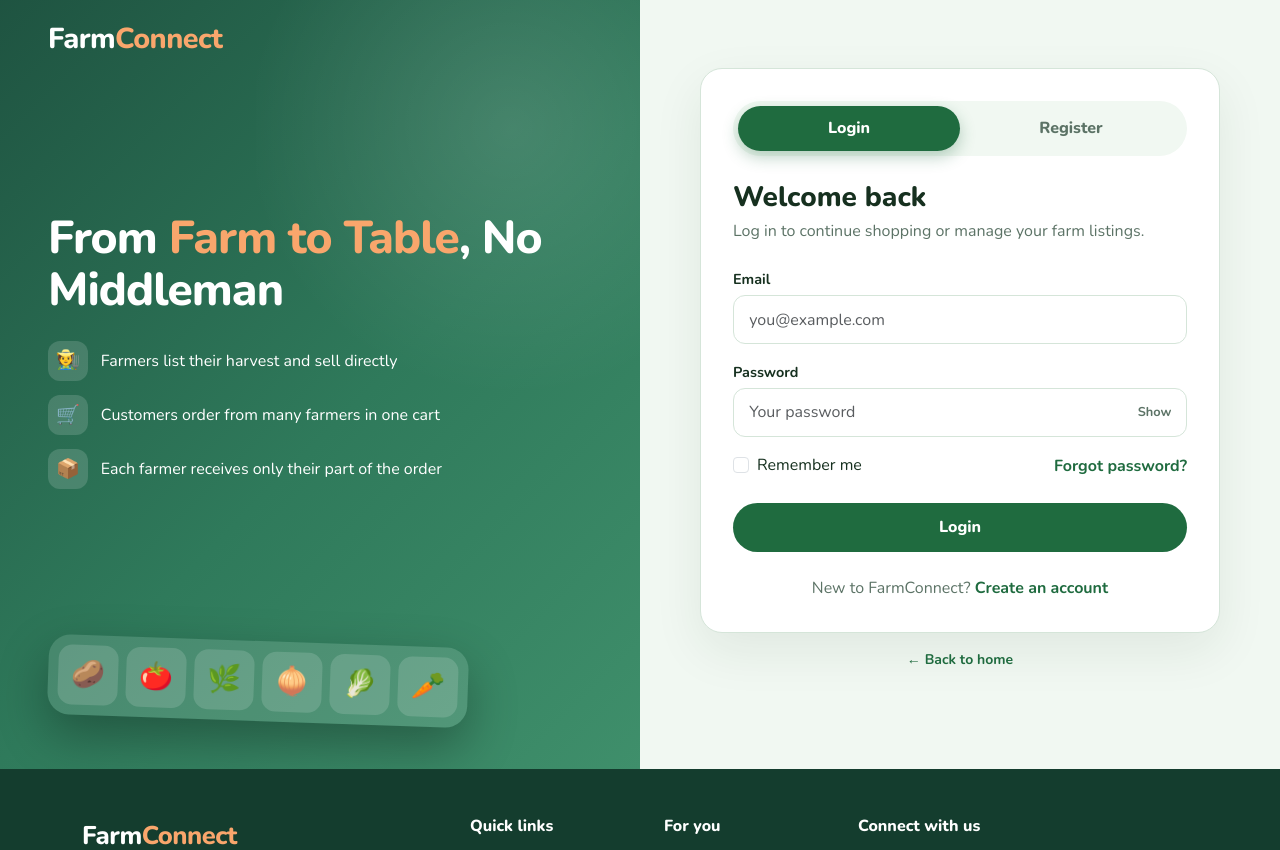
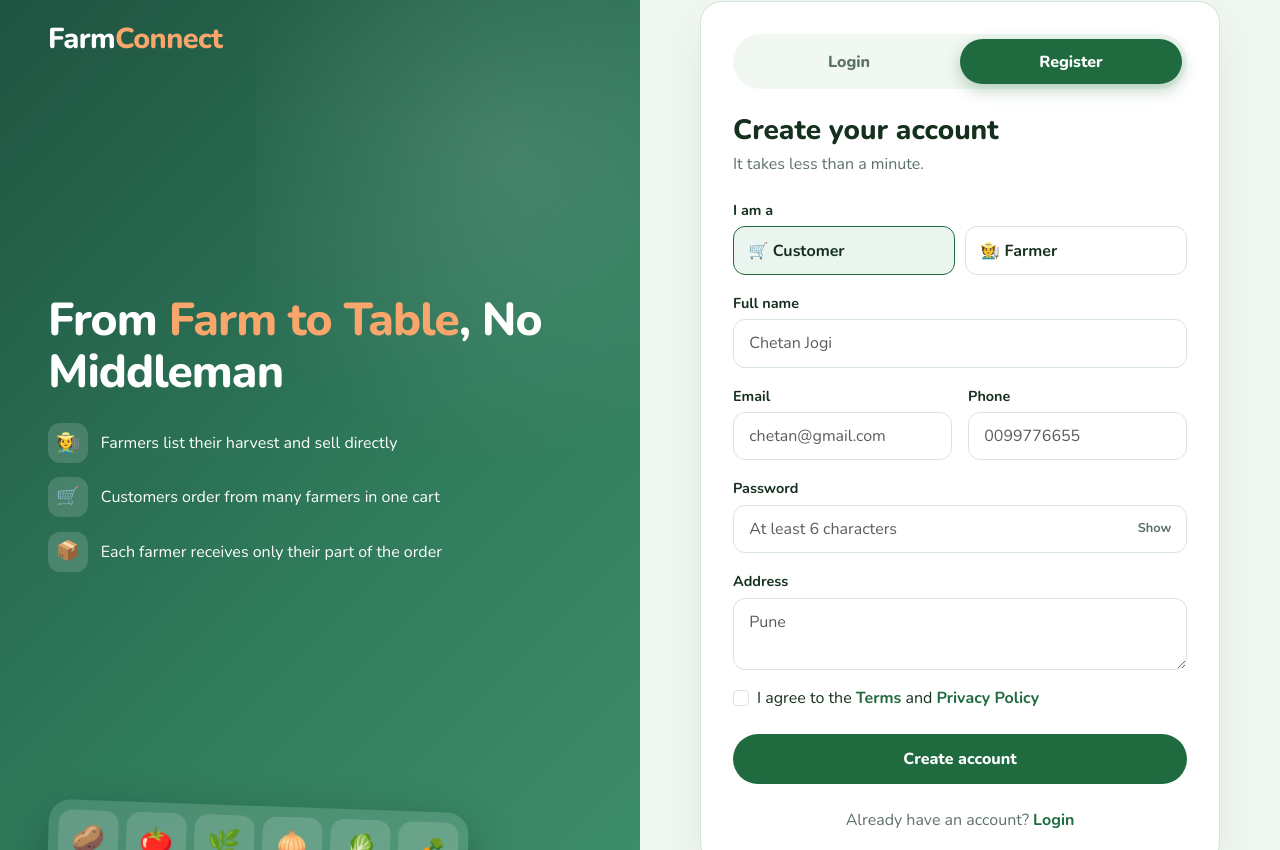
Before and after one commit to Ptapkire/FarmerToCustomer_UI, an Angular app: page /login in a window 1280 px wide. Shown: the part 690-1540 px from the top of the page. Built offline with nearby package versions, Linux system fonts and the light colour scheme.

Commit message:
Login and register tab active

```diff
--- a/src/app/app.routes.ts
+++ b/src/app/app.routes.ts
@@ -3,6 +3,7 @@ import { Home } from './pages/home/home';
 import { Login } from './pages/login/login';
 import { Category } from './pages/category/category';
 import { authGuard } from './core/guards/auth-guard';
+import { beforeDeactiveGuardGuard } from './core/guards/before-deactive-guard-guard';
 
 export const routes: Routes = [
     {
@@ -21,6 +22,7 @@ export const routes: Routes = [
     {
         path : 'category',
         component : Category,
-        canActivate : [authGuard]  // we can have multiple guards.
+        canActivate : [authGuard],  // we can have multiple guards.
+        canDeactivate : [beforeDeactiveGuardGuard]
     }
 ];
--- /dev/null
+++ b/src/app/core/guards/before-deactive-guard-guard.ts
@@ -0,0 +1,6 @@
+import { CanDeactivateFn } from '@angular/router';
+
+export const beforeDeactiveGuardGuard: CanDeactivateFn<unknown> = (component, currentRoute, currentState, nextState) => {
+  debugger;
+  return true;
+};
--- a/src/app/pages/login/login.css
+++ b/src/app/pages/login/login.css
@@ -1,50 +1,309 @@
-.parentAuth{background:var(--bg);color:var(--ink);font-family:var(--font-body);min-height:100vh}
-h1,h2,h3,h4,h5,.brand{font-family:var(--font-head);font-weight:var(--hw)}
-.muted{color:var(--muted)}
-a{color:var(--primary);font-weight:700;text-decoration:none}
-a:hover{text-decoration:underline}
-:focus-visible{outline:3px solid var(--cta);outline-offset:2px}
+.parentAuth {
+    background: var(--bg);
+    color: var(--ink);
+    font-family: var(--font-body);
+    min-height: 100vh
+}
+
+h1,
+h2,
+h3,
+h4,
+h5,
+.brand {
+    font-family: var(--font-head);
+    font-weight: var(--hw)
+}
+
+.muted {
+    color: var(--muted)
+}
+
+a {
+    color: var(--primary);
+    font-weight: 700;
+    text-decoration: none
+}
+
+a:hover {
+    text-decoration: underline
+}
+
+:focus-visible {
+    outline: 3px solid var(--cta);
+    outline-offset: 2px
+}
 
 
-.auth{min-height:100vh;display:grid;grid-template-columns:1fr 1fr}
-@media(max-width:991px){.auth{grid-template-columns:1fr}.side{display:none!important}.mbrand{display:block!important}}
+.auth {
+    min-height: 100vh;
+    display: grid;
+    grid-template-columns: 1fr 1fr
+}
+
+@media(max-width:991px) {
+    .auth {
+        grid-template-columns: 1fr
+    }
+
+    .side {
+        display: none !important
+    }
+
+    .mbrand {
+        display: block !important
+    }
+}
 
 /* left panel */
-.side{background:var(--hero);color:var(--hero-ink);position:relative;overflow:hidden;padding:3rem;display:flex;flex-direction:column;justify-content:space-between}
-.side::before{content:"";position:absolute;right:-20%;top:-20%;width:80%;height:80%;background:radial-gradient(circle,rgba(255,255,255,.12),transparent 65%)}
-.brand{font-size:1.8rem;color:#fff;letter-spacing:-.02em;text-decoration:none}
-.brand b{color:var(--hl)}
-.brand:hover{text-decoration:none}
-.side h1{font-size:clamp(2rem,3.6vw,3rem);line-height:1.12;letter-spacing:-.02em}
-.side h1 em{font-style:normal;color:var(--hl)}
-.perks{list-style:none;padding:0;margin:1.6rem 0 0;display:grid;gap:.9rem}
-.perks li{display:flex;gap:.8rem;align-items:center}
-.perks .ic{width:40px;height:40px;border-radius:12px;background:rgba(255,255,255,.15);display:grid;place-items:center;font-size:1.2rem;flex:none}
-.collage{display:grid;grid-template-columns:repeat(6,1fr);gap:8px;max-width:420px}
-.collage div{aspect-ratio:1;border-radius:14px;display:grid;place-items:center;font-size:1.7rem;background:rgba(255,255,255,.14)}
-.relative-z{position:relative;z-index:1}
+.side {
+    background: var(--hero);
+    color: var(--hero-ink);
+    position: relative;
+    overflow: hidden;
+    padding: 3rem;
+    display: flex;
+    flex-direction: column;
+    justify-content: space-between
+}
+
+.side::before {
+    content: "";
+    position: absolute;
+    right: -20%;
+    top: -20%;
+    width: 80%;
+    height: 80%;
+    background: radial-gradient(circle, rgba(255, 255, 255, .12), transparent 65%)
+}
+
+.brand {
+    font-size: 1.8rem;
+    color: #fff;
+    letter-spacing: -.02em;
+    text-decoration: none
+}
+
+.brand b {
+    color: var(--hl)
+}
+
+.brand:hover {
+    text-decoration: none
+}
+
+.side h1 {
+    font-size: clamp(2rem, 3.6vw, 3rem);
+    line-height: 1.12;
+    letter-spacing: -.02em
+}
+
+.side h1 em {
+    font-style: normal;
+    color: var(--hl)
+}
+
+.perks {
+    list-style: none;
+    padding: 0;
+    margin: 1.6rem 0 0;
+    display: grid;
+    gap: .9rem
+}
+
+.perks li {
+    display: flex;
+    gap: .8rem;
+    align-items: center
+}
+
+.perks .ic {
+    width: 40px;
+    height: 40px;
+    border-radius: 12px;
+    background: rgba(255, 255, 255, .15);
+    display: grid;
+    place-items: center;
+    font-size: 1.2rem;
+    flex: none
+}
+
+.collage {
+    display: grid;
+    grid-template-columns: repeat(6, 1fr);
+    gap: 8px;
+    max-width: 420px
+}
+
+.collage div {
+    aspect-ratio: 1;
+    border-radius: 14px;
+    display: grid;
+    place-items: center;
+    font-size: 1.7rem;
+    background: rgba(255, 255, 255, .14)
+}
+
+.relative-z {
+    position: relative;
+    z-index: 1
+}
 
 /* right panel */
-.main{display:flex;align-items:center;justify-content:center;padding:2rem 1rem}
-.box{width:100%;max-width:520px}
-.mbrand{display:none;text-align:center;margin-bottom:1.2rem}
-.mbrand .brand{color:var(--primary)}
-.mbrand .brand b{color:#E58A4A}
-.card-t{background:var(--surface);border:1px solid var(--line);border-radius:calc(var(--radius) + 6px);padding:2rem;box-shadow:0 18px 50px rgba(22,48,31,.08)}
-.toggle{display:grid;grid-template-columns:1fr 1fr;background:var(--bg);border-radius:999px;padding:5px;margin-bottom:1.6rem}
-.toggle button{border:0;background:transparent;border-radius:999px;padding:.65rem;font-weight:800;color:var(--muted);transition:.2s}
-.toggle button[aria-selected="true"]{background:var(--primary);color:var(--primary-ink);box-shadow:0 6px 16px rgba(31,107,63,.3)}
-.form-label{font-weight:700;font-size:.9rem;margin-bottom:.3rem}
-.form-control,.form-select{border:1.5px solid var(--line);border-radius:12px;padding:.7rem .95rem;background:#fff;color:var(--ink)}
-.form-control:focus,.form-select:focus{border-color:var(--primary);box-shadow:0 0 0 .2rem rgba(31,107,63,.15)}
-.pw{position:relative}
-.pw .eye{position:absolute;right:6px;top:50%;transform:translateY(-50%);border:0;background:none;padding:.4rem .6rem;color:var(--muted);font-weight:700;font-size:.8rem}
-.btn-main{background:var(--primary);color:var(--primary-ink);border:0;border-radius:999px;font-weight:800;padding:.8rem 1rem}
-.btn-main:hover{background:var(--primary);color:var(--primary-ink);filter:brightness(1.15)}
-.role-pick{display:grid;grid-template-columns:1fr 1fr;gap:.6rem}
-.role-pick input{position:absolute;opacity:0}
-.role-pick label{border:1.5px solid var(--line);border-radius:12px;padding:.7rem .9rem;cursor:pointer;display:flex;gap:.6rem;align-items:center;font-weight:700}
-.role-pick input:checked+label{border-color:var(--primary);background:#E9F5EE}
-.role-pick input:focus-visible+label{outline:3px solid var(--cta);outline-offset:2px}
-.pane[hidden]{display:none}
-.payload{background:#0F2A1E;color:#CDEBD9;border-radius:12px;padding:1rem;font-size:.82rem;overflow:auto;margin:0}
+.main {
+    display: flex;
+    align-items: center;
+    justify-content: center;
+    padding: 2rem 1rem
+}
+
+.box {
+    width: 100%;
+    max-width: 520px
+}
+
+.mbrand {
+    display: none;
+    text-align: center;
+    margin-bottom: 1.2rem
+}
+
+.mbrand .brand {
+    color: var(--primary)
+}
+
+.mbrand .brand b {
+    color: #E58A4A
+}
+
+.card-t {
+    background: var(--surface);
+    border: 1px solid var(--line);
+    border-radius: calc(var(--radius) + 6px);
+    padding: 2rem;
+    box-shadow: 0 18px 50px rgba(22, 48, 31, .08)
+}
+
+.toggle {
+    display: grid;
+    grid-template-columns: 1fr 1fr;
+    background: var(--bg);
+    border-radius: 999px;
+    padding: 5px;
+    margin-bottom: 1.6rem
+}
+
+.toggle button {
+    border: 0;
+    background: transparent;
+    border-radius: 999px;
+    padding: .65rem;
+    font-weight: 800;
+    color: var(--muted);
+    transition: .2s
+}
+
+.toggle button.active {
+    background: var(--primary);
+    color: var(--primary-ink);
+    box-shadow: 0 6px 16px rgba(31, 107, 63, .3)
+}
+
+.form-label {
+    font-weight: 700;
+    font-size: .9rem;
+    margin-bottom: .3rem
+}
+
+.form-control,
+.form-select {
+    border: 1.5px solid var(--line);
+    border-radius: 12px;
+    padding: .7rem .95rem;
+    background: #fff;
+    color: var(--ink)
+}
+
+.form-control:focus,
+.form-select:focus {
+    border-color: var(--primary);
+    box-shadow: 0 0 0 .2rem rgba(31, 107, 63, .15)
+}
+
+.pw {
+    position: relative
+}
+
+.pw .eye {
+    position: absolute;
+    right: 6px;
+    top: 50%;
+    transform: translateY(-50%);
+    border: 0;
+    background: none;
+    padding: .4rem .6rem;
+    color: var(--muted);
+    font-weight: 700;
+    font-size: .8rem
+}
+
+.btn-main {
+    background: var(--primary);
+    color: var(--primary-ink);
+    border: 0;
+    border-radius: 999px;
+    font-weight: 800;
+    padding: .8rem 1rem
+}
+
+.btn-main:hover {
+    background: var(--primary);
+    color: var(--primary-ink);
+    filter: brightness(1.15)
+}
+
+.role-pick {
+    display: grid;
+    grid-template-columns: 1fr 1fr;
+    gap: .6rem
+}
+
+.role-pick input {
+    position: absolute;
+    opacity: 0
+}
+
+.role-pick label {
+    border: 1.5px solid var(--line);
+    border-radius: 12px;
+    padding: .7rem .9rem;
+    cursor: pointer;
+    display: flex;
+    gap: .6rem;
+    align-items: center;
+    font-weight: 700
+}
+
+.role-pick input:checked+label {
+    border-color: var(--primary);
+    background: #E9F5EE
+}
+
+.role-pick input:focus-visible+label {
+    outline: 3px solid var(--cta);
+    outline-offset: 2px
+}
+
+.pane[hidden] {
+    display: none
+}
+
+.payload {
+    background: #0F2A1E;
+    color: #CDEBD9;
+    border-radius: 12px;
+    padding: 1rem;
+    font-size: .82rem;
+    overflow: auto;
+    margin: 0
+}
--- a/src/app/pages/login/login.html
+++ b/src/app/pages/login/login.html
@@ -25,16 +25,18 @@
         <!-- RIGHT: forms -->
         <main class="main">
             <div class="box">
-                <div class="mbrand"><a class="brand" href="index.html">Farm<b>Connect</b></a></div>
+                <div class="mbrand">
+                    <a class="brand" href="index.html">Farm<b>Connect</b></a>
+                </div>
                 <div class="card-t">
-
                     <div class="toggle" role="tablist" aria-label="Choose form">
-                        <button type="button" role="tab" id="tab-login" aria-selected="true"
-                            aria-controls="pane-login">Login</button>
-                        <button type="button" role="tab" id="tab-register" aria-selected="false"
-                            aria-controls="pane-register">Register</button>
+                        <button type="button" [ngClass]="{'active': isLoginFormVisiable()}" role="tab" id="tab-login"
+                            aria-controls="pane-login" (click)="onToggleForm(true)">Login</button>
+                        <button type="button"[ngClass]="{'active': !isLoginFormVisiable()}"role="tab" id="tab-register"
+                            aria-controls="pane-register" (click)="onToggleForm(false)">Register</button>
                     </div>
 
+                    @if(isLoginFormVisiable()){
                     <!-- LOGIN -->
                     <section class="pane" id="pane-login" role="tabpanel" aria-labelledby="tab-login">
                         <h3 class="mb-1">Welcome back</h3>
@@ -43,14 +45,16 @@
                             <div class="mb-3">
                                 <label class="form-label" for="loginEmail">Email</label>
                                 <input type="email" class="form-control" id="loginEmail" name="email"
-                                   [(ngModel)]="loginObj.email" placeholder="you@example.com" autocomplete="email" required>
+                                    [(ngModel)]="loginObj.email" placeholder="you@example.com" autocomplete="email"
+                                    required>
                                 <div class="invalid-feedback">Please enter a valid email.</div>
                             </div>
                             <div class="mb-3">
                                 <label class="form-label" for="loginPassword">Password</label>
                                 <div class="pw">
                                     <input type="password" class="form-control" id="loginPassword" name="password"
-                                       [(ngModel)]="loginObj.password" placeholder="Your password" autocomplete="current-password" required>
+                                        [(ngModel)]="loginObj.password" placeholder="Your password"
+                                        autocomplete="current-password" required>
                                     <button type="button" class="eye" data-eye="loginPassword">Show</button>
                                 </div>
                                 <div class="invalid-feedback">Please enter your password.</div>
@@ -66,9 +70,9 @@
                         <p class="text-center muted mt-4 mb-0">New to FarmConnect? <a href="#register"
                                 data-go="register">Create an account</a></p>
                     </section>
-
+                    }@else{
                     <!-- REGISTER -->
-                    <section class="pane" id="pane-register" role="tabpanel" aria-labelledby="tab-register" hidden>
+                    <section class="pane" id="pane-register" role="tabpanel" aria-labelledby="tab-register">
                         <h3 class="mb-1">Create your account</h3>
                         <p class="muted mb-4">It takes less than a minute.</p>
                         <form id="registerForm" class="needs-validation" novalidate>
@@ -138,6 +142,7 @@
                         <p class="text-center muted mt-4 mb-0">Already have an account? <a href="#login"
                                 data-go="login">Login</a></p>
                     </section>
+                    }
 
                 </div>
                 <p class="text-center muted small mt-3 mb-0"><a href="index.html">← Back to home</a></p>
@@ -145,60 +150,3 @@
         </main>
     </div>
 </div>
-
-
-<script>
-    // ---- Toggle between Login and Register (also works with login.html#register) ----
-    const panes = { login: document.getElementById('pane-login'), register: document.getElementById('pane-register') };
-    const tabs = { login: document.getElementById('tab-login'), register: document.getElementById('tab-register') };
-    function show(which) {
-        for (const k in panes) { panes[k].hidden = k !== which; tabs[k].setAttribute('aria-selected', k === which) }
-        history.replaceState(null, '', '#' + which);
-    }
-    Object.keys(tabs).forEach(k => tabs[k].onclick = () => show(k));
-    document.querySelectorAll('[data-go]').forEach(a => a.onclick = e => { e.preventDefault(); show(a.dataset.go) });
-    show(location.hash === '#register' ? 'register' : 'login');
-
-    // ---- Show / hide password ----
-    document.querySelectorAll('.eye').forEach(b => b.onclick = () => {
-        const i = document.getElementById(b.dataset.eye), h = i.type === 'password';
-        i.type = h ? 'text' : 'password'; b.textContent = h ? 'Hide' : 'Show';
-    });
-
-    // ---- Validation helper ----
-    function check(form, e) {
-        if (!form.checkValidity()) { e.preventDefault(); e.stopPropagation(); form.classList.add('was-validated'); return false }
-        e.preventDefault(); return true;
-    }
-
-    // ---- Login submit ----
-    document.getElementById('loginForm').addEventListener('submit', e => {
-        if (!check(e.target, e)) return;
-        const data = { email: e.target.email.value.trim(), password: e.target.password.value };
-        console.log('LOGIN payload', data);
-        // TODO: connect to your API, e.g.
-        // fetch('/api/auth/login',{method:'POST',headers:{'Content-Type':'application/json'},body:JSON.stringify(data)})
-        alert('Static page: login payload logged in the browser console.');
-    });
-
-    // ---- Register submit: builds the exact JSON shape you gave ----
-    document.getElementById('registerForm').addEventListener('submit', e => {
-        if (!check(e.target, e)) return;
-        const f = e.target;
-        const payload = {
-            userId: 0,
-            name: f.name.value.trim(),
-            email: f.email.value.trim(),
-            password: f.password.value,
-            roleId: Number(f.roleId.value),
-            phone: f.phone.value.trim(),
-            address: f.address.value.trim(),
-            createdAt: new Date().toISOString()
-        };
-        console.log('REGISTER payload', payload);
-        document.getElementById('payload').textContent = JSON.stringify(payload, null, 2);
-        document.getElementById('payloadBox').hidden = false;
-        // TODO: connect to your API, e.g.
-        // fetch('/api/users',{method:'POST',headers:{'Content-Type':'application/json'},body:JSON.stringify(payload)})
-    });
-</script>
--- a/src/app/pages/login/login.ts
+++ b/src/app/pages/login/login.ts
@@ -1,15 +1,15 @@
-import { Component, inject } from '@angular/core';
+import { Component, inject, signal } from '@angular/core';
 import { UserLogin } from '../../core/models/classes/User.Model';
 import { UserService } from '../../core/services/user-service';
-import { Roles } from '../../core/enums/Roles.enum';
 import { CommonImports } from '../../core/constant/CommonImports';
 import { LoginResponse } from '../../core/models/interfaces/api-response.model';
 import { Router } from '@angular/router';
 import { GlobalConstant } from '../../core/constant/Constant';
+import { NgClass } from '@angular/common';
 
 @Component({
   selector: 'app-login',
-  imports: [CommonImports.FORM_IMPORTS],
+  imports: [CommonImports.FORM_IMPORTS, NgClass],
   templateUrl: './login.html',
   styleUrl: './login.css',
 })
@@ -19,7 +19,11 @@ export class Login {
     router = inject(Router);
 
     loginObj : UserLogin = new UserLogin();
+    isLoginFormVisiable = signal<boolean>(false);
 
+    onToggleForm(isShow: boolean){
+      this.isLoginFormVisiable.set(isShow);
+    }
     onLogin(){
       debugger;
        this.userSrv.login(this.loginObj).subscribe({
--- a/src/app/shared/components/header/header.html
+++ b/src/app/shared/components/header/header.html
@@ -22,13 +22,11 @@
       </div>
       }@else{
       <div class="d-flex align-items-center gap-3">
-        <button class="btn btn-ghost d-none d-sm-inline-block">Login</button>
-        <button class="btn btn-cta">Register</button>
+        <button routerLink="/login" class="btn btn-ghost d-none d-sm-inline-block">Login</button>
+        <button routerLink="/login" class="btn btn-cta">Register</button>
         <button class="cart-ico" aria-label="Open cart" data-bs-toggle="offcanvas" data-bs-target="#cartCanvas">🛒<span class="n" id="cnt">0</span></button>
       </div>
       }
-
-
 
     </nav>
   </div>
```
Also changed, not shown: 1 other file (tests, documents, lock files or other folders).
